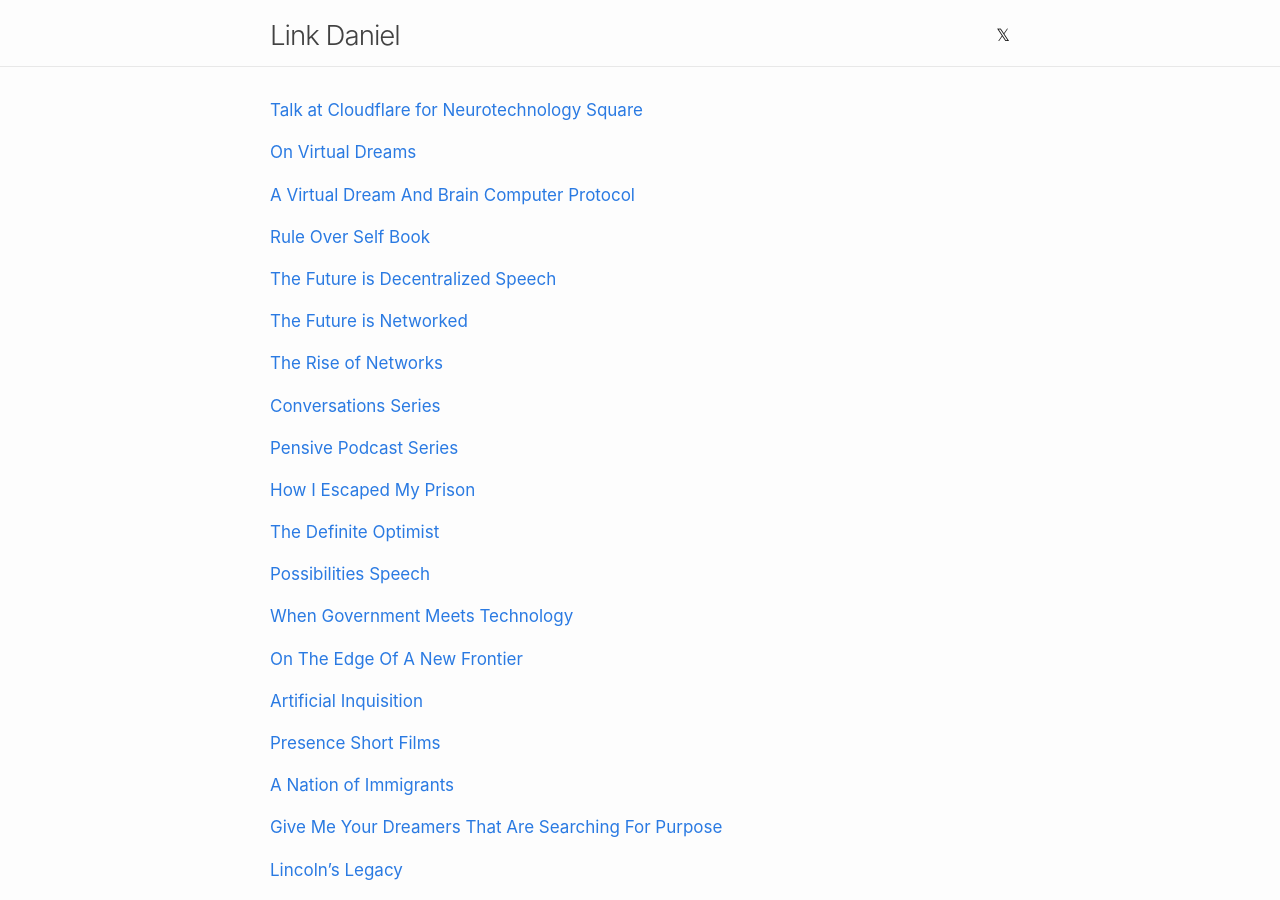
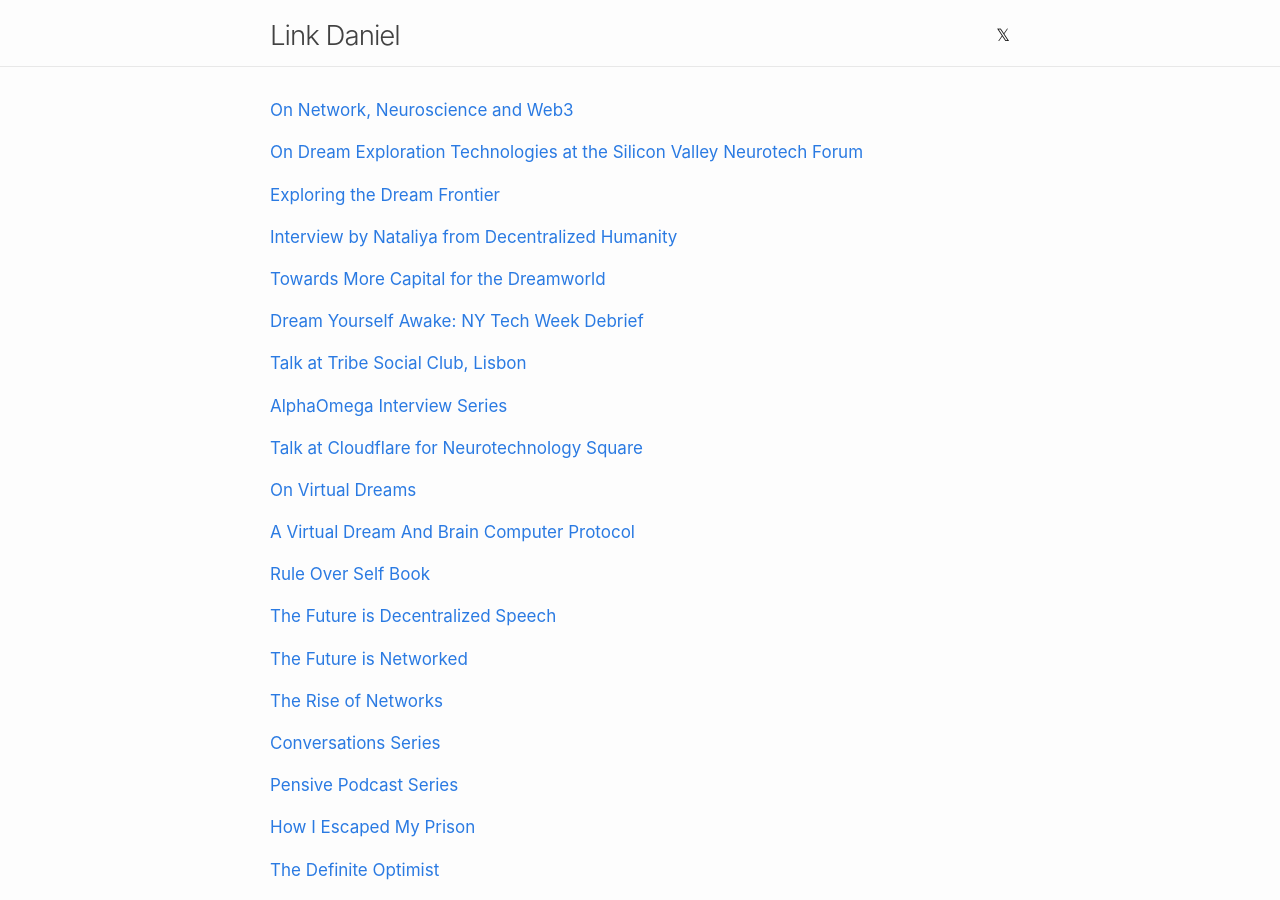
Before and after one commit to link-daniel/link.github.io, a Jekyll site: the page built from index.md, in a window 1280 px wide and 900 px high. Built offline with Jekyll 4.4.1, drawn with Linux system fonts in a browser that asks for light colours.

Commit message:
Add eight talk pages and list them on the homepage.
Each page embeds its video with the same responsive player as the Cloudflare talk, and the homepage lists them above that entry.

Co-authored-by: Link Daniel <link-daniel@users.noreply.github.com>

```diff
--- a/index.md
+++ b/index.md
@@ -7,6 +7,30 @@
 #
 layout: home
 ---
+
+[On Network, Neuroscience and Web3](/networkneuroweb3)
+<br>
+
+[On Dream Exploration Technologies at the Silicon Valley Neurotech Forum](/svneuroforum)
+<br>
+
+[Exploring the Dream Frontier](/dreamfrontier)
+<br>
+
+[Interview by Nataliya from Decentralized Humanity](/nataliya)
+<br>
+
+[Towards More Capital for the Dreamworld](/dreamcapital)
+<br>
+
+[Dream Yourself Awake: NY Tech Week Debrief](/nytechweek)
+<br>
+
+[Talk at Tribe Social Club, Lisbon](/tribelisbon)
+<br>
+
+[AlphaOmega Interview Series](/alphaomegaseries)
+<br>
 
 [Talk at Cloudflare for Neurotechnology Square](/neurotechsquarecloudflare)
 <br>
```
Also changed, not shown: alphaomegaseries.md (added, +15 -0 lines), dreamcapital.md (added, +13 -0 lines), dreamfrontier.md (added, +13 -0 lines), nataliya.md (added, +13 -0 lines), networkneuroweb3.md (added, +19 -0 lines), nytechweek.md (added, +13 -0 lines), svneuroforum.md (added, +13 -0 lines), tribelisbon.md (added, +13 -0 lines).
